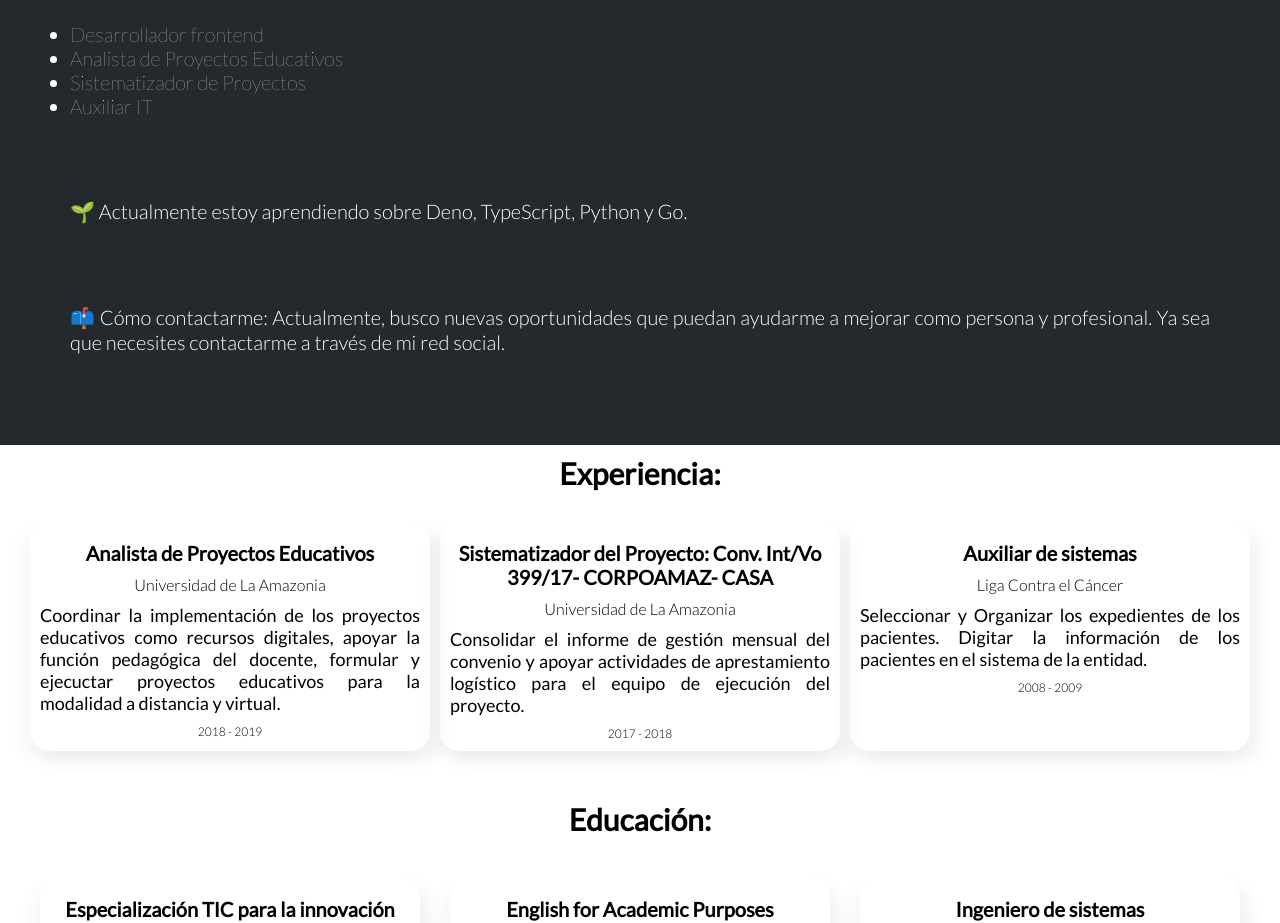
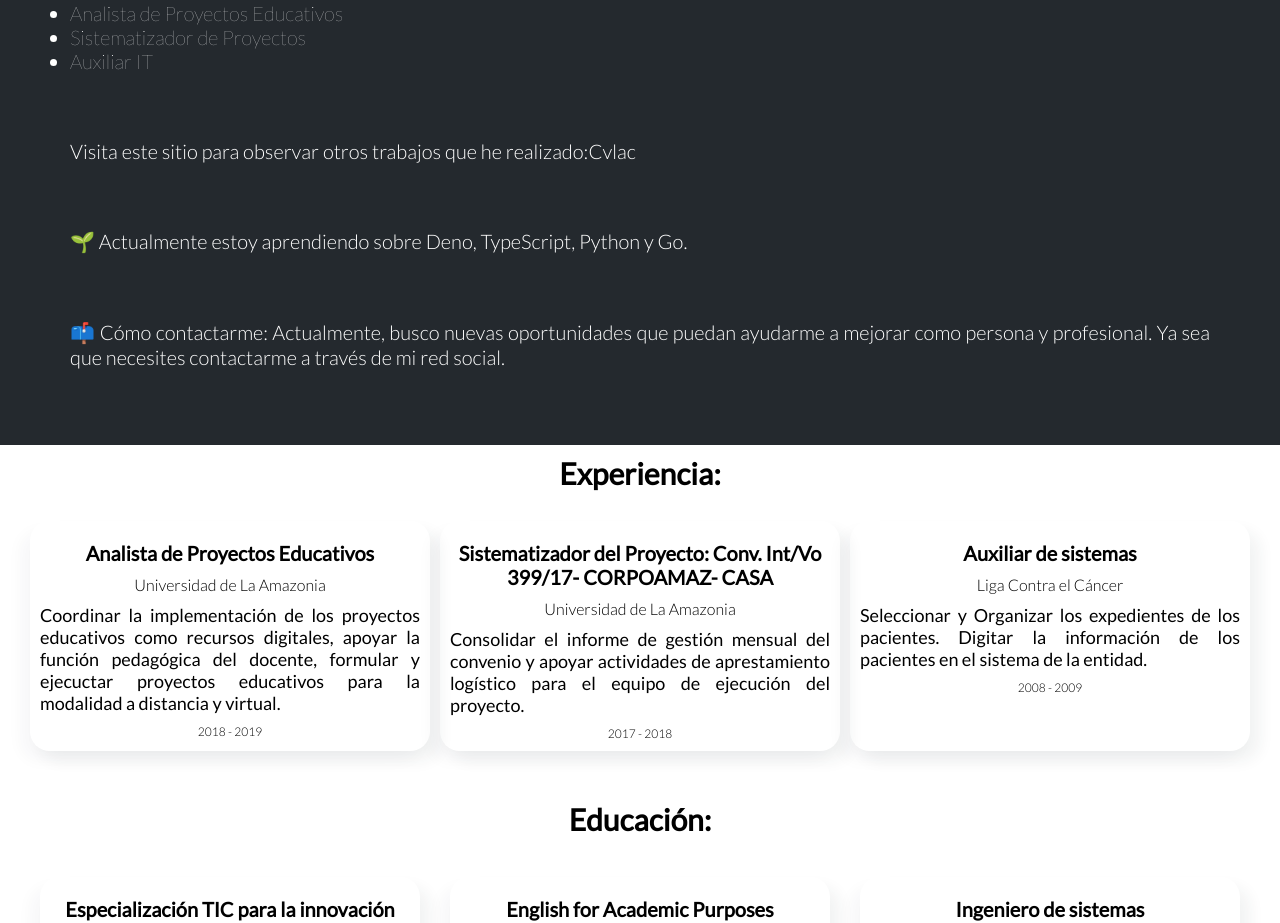
Before and after one commit to Jeanpigi/jeanpigi.com, a Next.js app: page / in a window 1280 px wide. Shown: the part 789-1712 px from the top of the page. Built offline with nearby package versions, Linux system fonts and the light colour scheme.

Commit message:
[add] cvlac

```diff
--- a/components/About.js
+++ b/components/About.js
@@ -1,4 +1,5 @@
 import React from 'react';
+import Link from 'next/link';
 // Styles
 import styles from '@styles/About.module.css';
 
@@ -14,6 +15,11 @@ const About = () => {
                 <li>Sistematizador de Proyectos</li>
                 <li>Auxiliar IT</li>
             </ul>
+            <span> Visita este sitio para observar otros trabajos que he realizado:
+                <Link href="http://scienti.colciencias.gov.co:8081/cvlac/visualizador/generarCurriculoCv.do?cod_rh=0000148422">
+                    Cvlac
+                </Link>
+            </span>
             <span>🌱 Actualmente estoy aprendiendo sobre Deno, TypeScript, Python y Go.</span>
             <span>📫 Cómo contactarme: Actualmente, busco nuevas oportunidades que puedan ayudarme a mejorar como persona y profesional. Ya sea que necesites contactarme a través de mi red social.</span>
         </div>
--- a/styles/About.module.css
+++ b/styles/About.module.css
@@ -31,6 +31,11 @@
     padding-top: 1rem;
 }
 
+.About span a {
+    color: #ffffff;
+    text-decoration: none;
+}
+
 @media screen and (min-width: 1023px) {
     .About {
         padding: 2rem 7rem;
```
